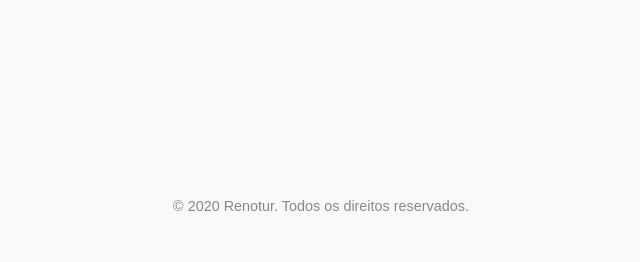
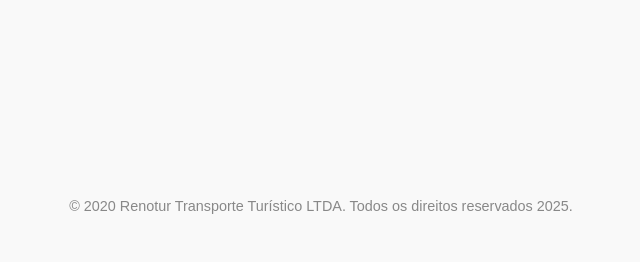
Before and after one commit to Ericson006/API-SICOOB-RENOTUR, a Flask app: template templates/pix_template.html in a window 1280 px wide. Shown: the part 602-864 px from the top of the page, without its empty margins (319-959 px from the left). Run offline with Flask 3, Linux system fonts and the light colour scheme; the template is opened without the code that fills it: most values are stand-ins (such as "Sample title", 1, 10 or a date in 2020).

Commit message:
Update pix_template.html

```diff
--- a/templates/pix_template.html
+++ b/templates/pix_template.html
@@ -159,7 +159,7 @@
   </div>
 
   <footer>
-    &copy; {{ current_year }} Renotur. Todos os direitos reservados.
+    &copy; {{ current_year }} Renotur Transporte Turístico LTDA. Todos os direitos reservados 2025.
   </footer>
 
   <script>
```
